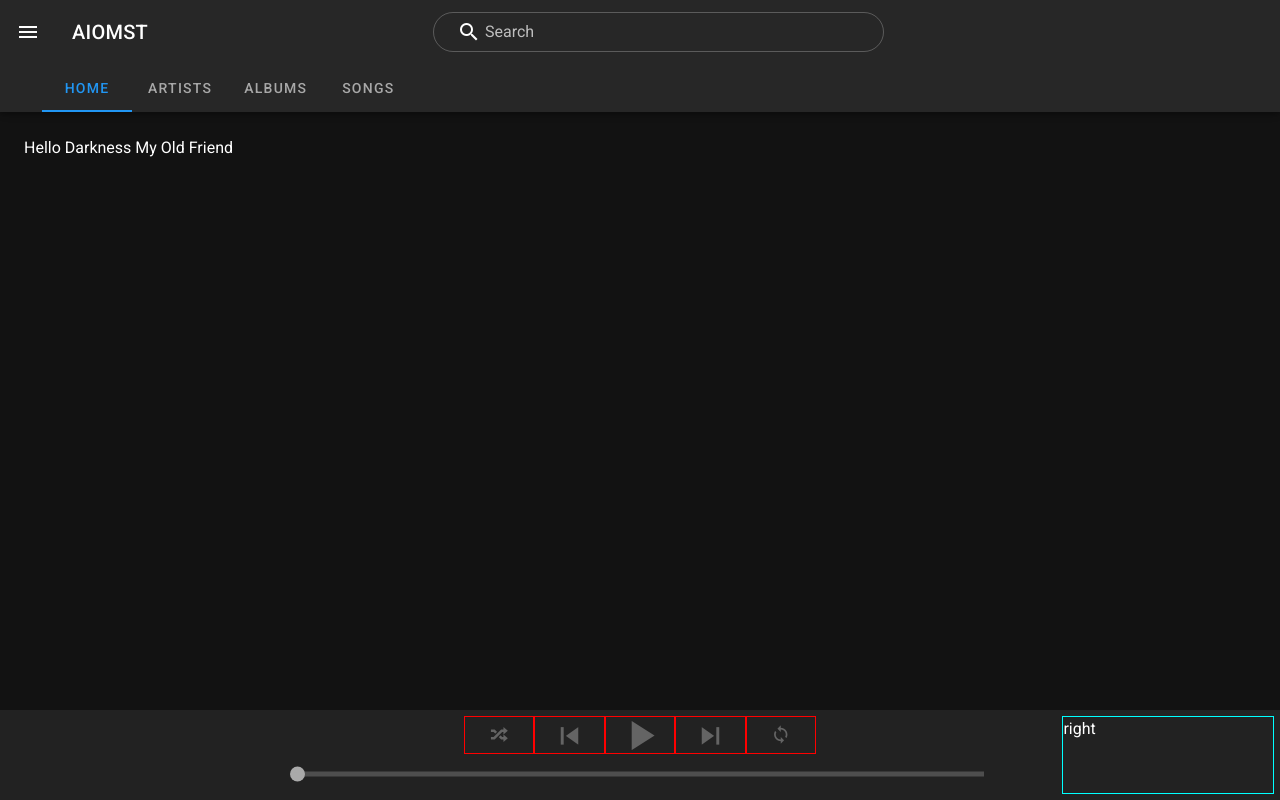
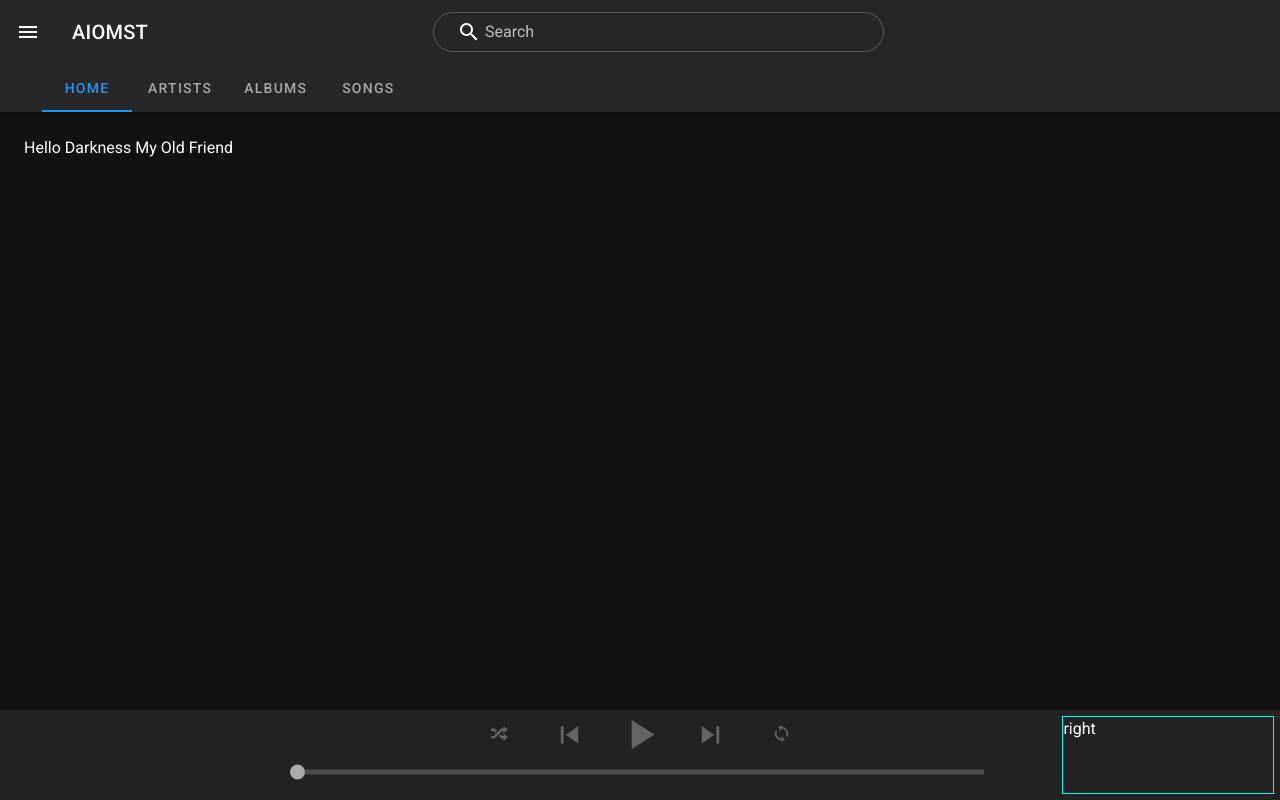
Before and after one commit to eHoward1996/aiomst, a Vue app in the folder web/aiomst/: page / in a window 1280 px wide. Built offline with nearby package versions, Linux system fonts and the light colour scheme.

Commit message:
change replay icon based on replay state

```diff
--- a/web/aiomst/src/components/player/controls.vue
+++ b/web/aiomst/src/components/player/controls.vue
@@ -44,7 +44,13 @@
           v-bind:disabled="!playback"
           icon
           @click="loop">
-        <v-icon size="20">mdi-sync</v-icon>
+        <v-badge
+            color=""
+            :icon="replayIcon"
+            overlap
+            bottom>
+          <v-icon size="20">mdi-sync</v-icon>
+        </v-badge>
       </v-btn>
     </v-col>
   </v-row>
@@ -67,9 +73,6 @@ export default {
       currentAlbum: 'currentAlbum',
       playlist:     'getPlaylist',
     }),
-    // ...mapMutations([
-    //   'updateReplayState',
-    // ]),
     isPlaying: function() {
       if (!this.playback) {
         return false
@@ -82,6 +85,16 @@ export default {
       }
       return this.playback.song.length
     },
+    replayIcon: function() {
+      switch (this.$store.state.replayState) {
+        case 0:
+          return ''
+        case 1:
+          return  'mdi-numeric-1-circle'
+        default:
+          return 'mdi-infinity'
+      }
+    }
   },
   methods: {
     play: function() {
@@ -121,13 +134,10 @@ export default {
     },
     loop: function()  {
       this.$store.commit('updateReplayState')
-      console.log('updated replay state', this.$store.state.replayState)
     }
   },
 }
 </script>
 
 <style scoped lang="sass">
-  .col
-    border: 1px solid red
 </style>
```
